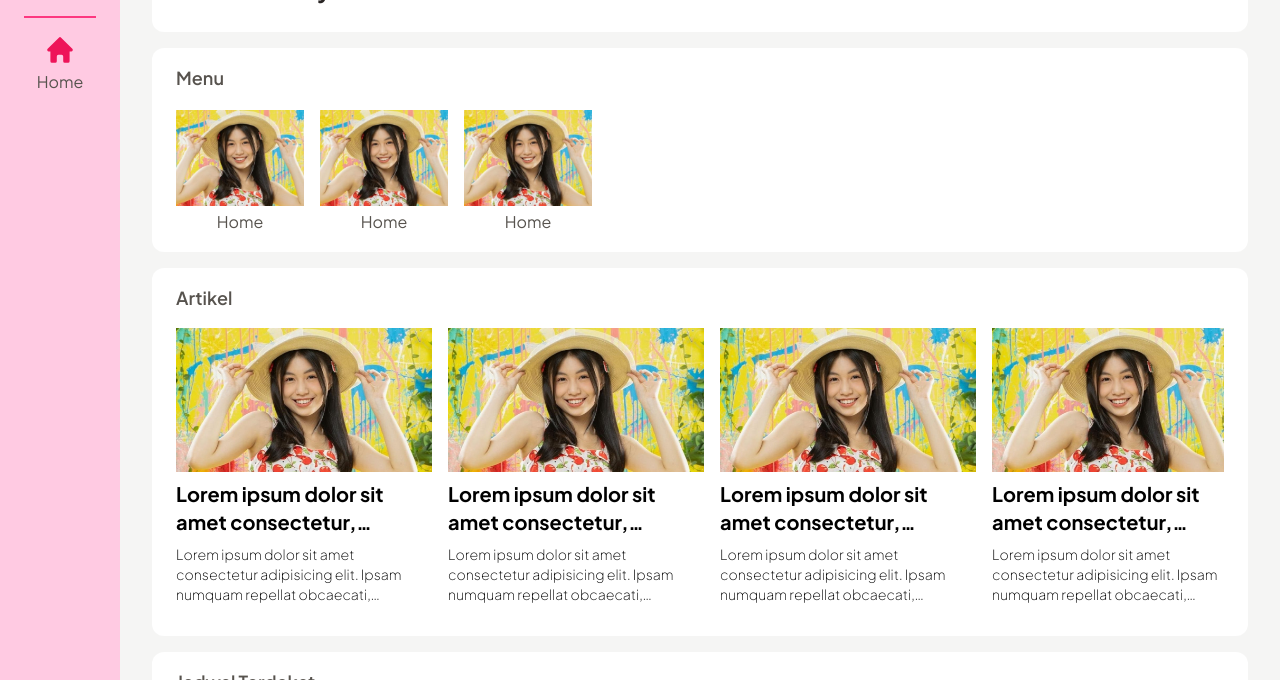
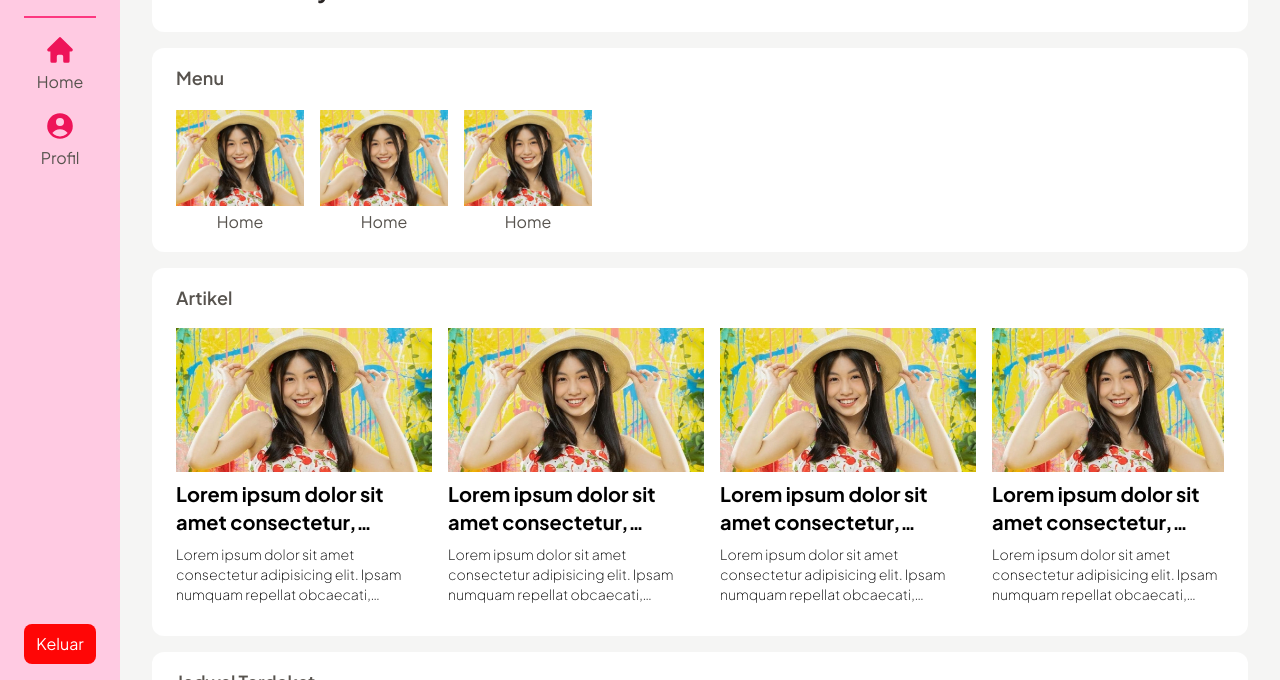
Before and after one commit to aplicalvin/bayiq-app, a website: page app/index.html in a window 1280 px wide. Shown: the part 120-800 px from the top of the page. Drawn offline with Linux system fonts and the light colour scheme.

Commit message:
add logout button and profile sidebar

```diff
--- a/app/index.html
+++ b/app/index.html
@@ -20,21 +20,31 @@
             <!-- Sidebar -->
             <div
                 id="sidebar"
-                class="fixed md:static top-0 left-0 h-full bg-primary-200 w-32 px-6 py-4 transform -translate-x-full md:translate-x-0 transition-transform duration-300"
+                class="fixed md:static flex flex-col top-0 left-0 h-full bg-primary-200 w-32 px-6 py-4 transform -translate-x-full md:translate-x-0 transition-transform duration-300 justify-between"
             >
+                <!-- Atasan -->
+                <div>
                     <a
                         class="flex flex-col gap-1 items-center h-fit"
                         href="./index.html"
                     >
-                    <img src="./../assets/favicon.png" class="w-32" alt="" />
-                    <p class="text-primary-600 text-xl font-semibold">BayiQ</p>
+                        <img
+                            src="./../assets/favicon.png"
+                            class="w-32"
+                            alt=""
+                        />
+                        <p class="text-primary-600 text-xl font-semibold">
+                            BayiQ
+                        </p>
                     </a>
                     <hr class="border border-primary-500 my-4" />
                     <!-- Menu -->
                     <div class="flex flex-col gap-4">
                         <!-- Menu Items -->
+
+                        <!-- Main Dashboard -->
                         <a
-                        href="#"
+                            href="./index.html"
                             class="flex flex-col gap-1 items-center object-center justify-center text-primary-600 hover:text-primary-800"
                         >
                             <svg
@@ -55,8 +65,38 @@
                                 Home
                             </p>
                         </a>
+                        <!-- Profil -->
+                        <a
+                            href="./profile.html"
+                            class="flex flex-col gap-1 items-center object-center justify-center text-primary-600 hover:text-primary-800"
+                        >
+                            <svg
+                                xmlns="http://www.w3.org/2000/svg"
+                                viewBox="0 0 20 20"
+                                fill="currentColor"
+                                class="size-8"
+                            >
+                                <path
+                                    fill-rule="evenodd"
+                                    d="M18 10a8 8 0 1 1-16 0 8 8 0 0 1 16 0Zm-5.5-2.5a2.5 2.5 0 1 1-5 0 2.5 2.5 0 0 1 5 0ZM10 12a5.99 5.99 0 0 0-4.793 2.39A6.483 6.483 0 0 0 10 16.5a6.483 6.483 0 0 0 4.793-2.11A5.99 5.99 0 0 0 10 12Z"
+                                    clip-rule="evenodd"
+                                />
+                            </svg>
+                            <p
+                                class="text-neutral-600 hover:text-neutral-800 text-md"
+                            >
+                                Profil
+                            </p>
+                        </a>
                         <!-- Add more menu items as needed -->
                     </div>
+                </div>
+                <!-- Atasan -->
+                <!-- bawahan -->
+                <a
+                    class="bg-danger-main rounded-lg hover:bg-danger-hover cursor-pointer text-center px-3 py-2 text-white"
+                    >Keluar</a
+                >
             </div>
 
             <!-- Hamburger Menu -->
--- a/tailwind.config.js
+++ b/tailwind.config.js
@@ -30,6 +30,12 @@
                 950: "#0c0a09",
             },
             white: "#ffffff",
+            danger: {
+                active: "#ff2323",
+                main: "#ff0606",
+                hover: "#920a0a",
+                pressed: "#500000",
+            },
         },
         extend: {},
     },
```
Also changed, not shown: src/output.css. Lines whose indentation alone changed are shown as unchanged.
